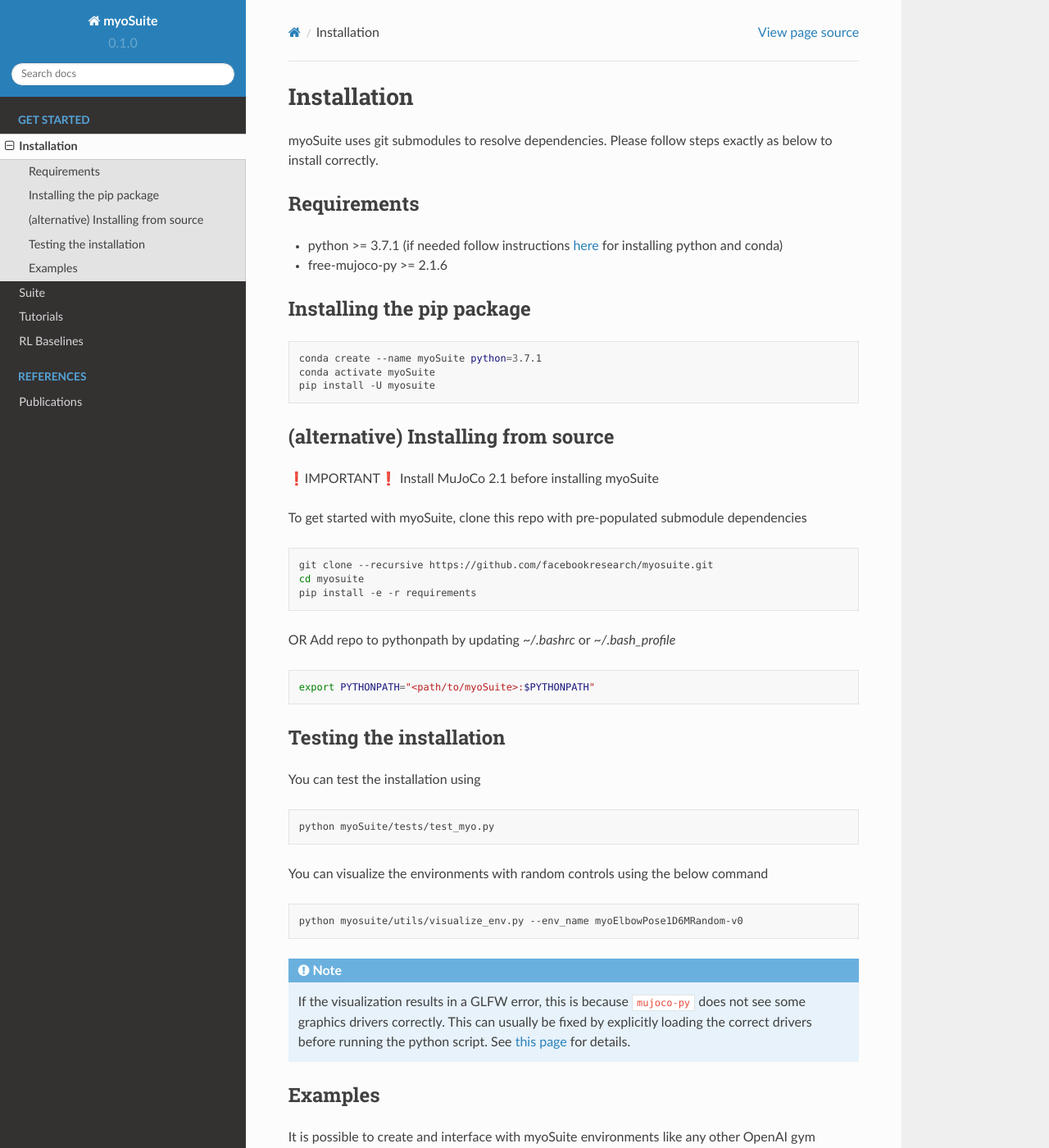
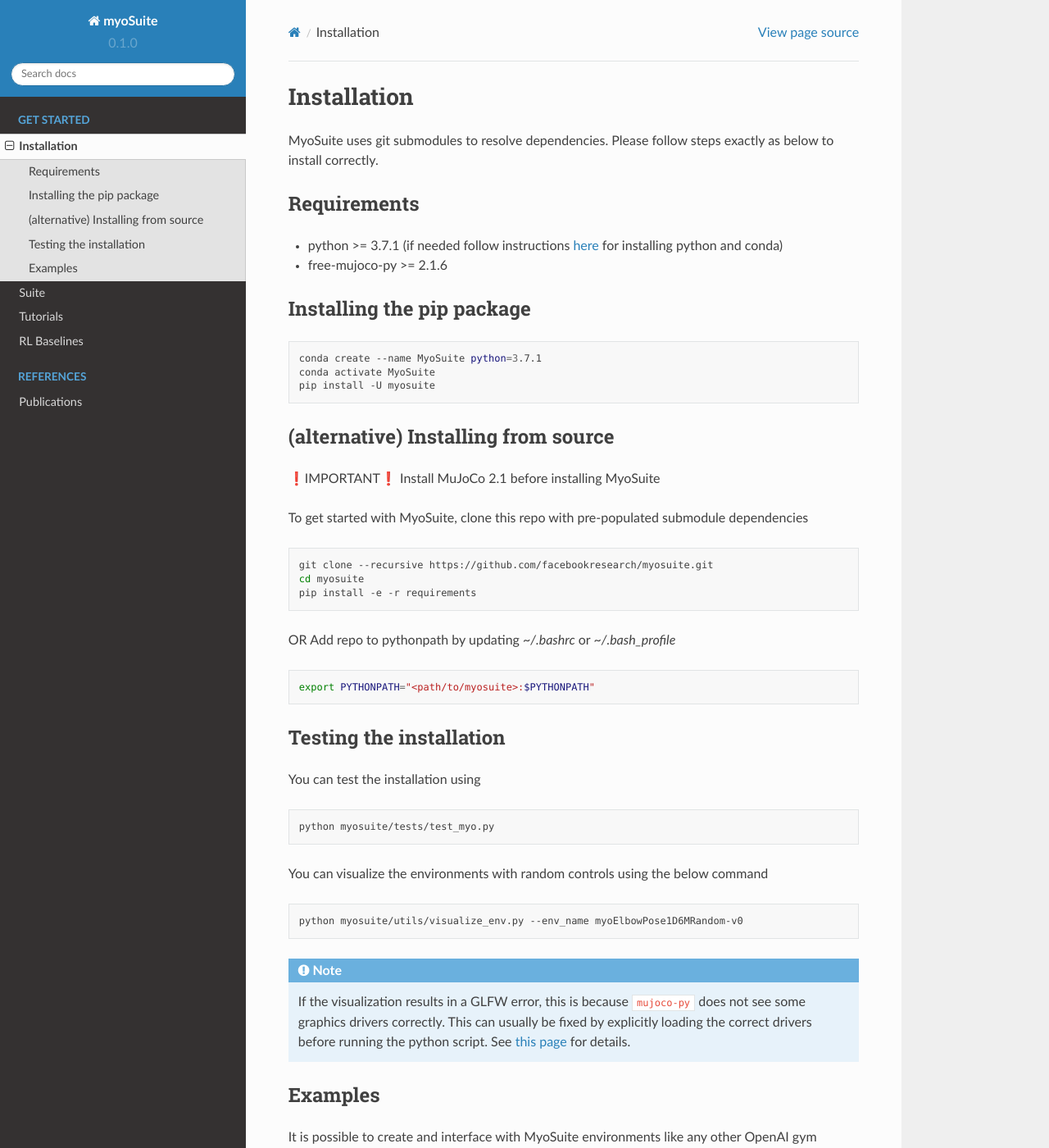
Before and after one commit to MyoHub/myosuite, a Sphinx documentation site: the page built from docs/source/install.rst, in a window 1280 px wide and 1400 px high. Shown: the whole window at 82% size. Built offline with Sphinx 7.4.7 and the Read the Docs theme 2.0.0, drawn with Linux system fonts in a browser that asks for light colours; some of the changed text lies outside the part shown.

```diff
--- a/docs/source/baselines.rst
+++ b/docs/source/baselines.rst
@@ -7,13 +7,13 @@ RL Baselines
 Installation
 ~~~~~~~~~~~~
 
-1. We use `mjrl <https://github.com/aravindr93/mjrl>`_ for our baselines. Please install it with ``python -m pip install git+https://github.com/aravindr93/mjrl.git``
+1. We use `mjrl <https://github.com/aravindr93/mjrl>`_ and PyTorch for our baselines. Please install it with ``python -m pip install git+https://github.com/aravindr93/mjrl.git``
 2. install hydra ``pip install hydra-core --upgrade``
 3. install `submitit <https://github.com/facebookincubator/submitit>`_ launcher hydra plugin to launch jobs on cluster/ local ``pip install hydra-submitit-launcher --upgrade``
 
 .. code-block:: bash
 
-    pip install git+https://github.com/aravindr93/mjrl.git
+    pip install tabulate matplotlib torch git+https://github.com/aravindr93/mjrl.git
     pip install hydra-core --upgrade
     pip install hydra-submitit-launcher --upgrade
     pip install submitit
--- a/docs/source/index.rst
+++ b/docs/source/index.rst
@@ -1,7 +1,7 @@
 Welcome to myoSuite's documentation!
 =====================================
 
-**myoSuite**  is a collection of musculoskeletal environments and tasks simulated with the `MuJoCo <http://www.mujoco.org/>`_ physics engine and wrapped in the OpenAI ``gym`` API to enable the application of Machine Learning to bio-mechanic control problems
+**MyoSuite**  is a collection of musculoskeletal environments and tasks simulated with the `MuJoCo <http://www.mujoco.org/>`_ physics engine and wrapped in the OpenAI ``gym`` API to enable the application of Machine Learning to bio-mechanic control problems
 
 .. note::
 
--- a/docs/source/install.rst
+++ b/docs/source/install.rst
@@ -3,7 +3,7 @@ Installation
 
 .. _installation:
 
-myoSuite uses git submodules to resolve dependencies.
+MyoSuite uses git submodules to resolve dependencies.
 Please follow steps exactly as below to install correctly.
 
 Requirements
@@ -17,16 +17,16 @@ Installing the pip package
 
 .. code-block:: bash
 
-   conda create --name myoSuite python=3.7.1
-   conda activate myoSuite
+   conda create --name MyoSuite python=3.7.1
+   conda activate MyoSuite
    pip install -U myosuite
 
 
 (alternative) Installing from source
 ~~~~~~~~~~~~~~~~~~~~~~~~~~~~~~~~~~~~~~~~
-❗IMPORTANT❗ Install MuJoCo 2.1 before installing myoSuite
+❗IMPORTANT❗ Install MuJoCo 2.1 before installing MyoSuite
 
-To get started with myoSuite, clone this repo with pre-populated submodule dependencies
+To get started with MyoSuite, clone this repo with pre-populated submodule dependencies
 
 .. code-block:: bash
 
@@ -38,7 +38,7 @@ OR Add repo to pythonpath by updating `~/.bashrc` or `~/.bash_profile`
 
 .. code-block:: bash
 
-   export PYTHONPATH="<path/to/myoSuite>:$PYTHONPATH"
+   export PYTHONPATH="<path/to/myosuite>:$PYTHONPATH"
 
 Testing the installation
 ~~~~~~~~~~~~~~~~~~~~~~~~
@@ -47,7 +47,7 @@ You can test the installation using
 
 .. code-block:: bash
 
-   python myoSuite/tests/test_myo.py
+   python myosuite/tests/test_myo.py
 
 You can visualize the environments with random controls using the below command
 
@@ -63,7 +63,7 @@ You can visualize the environments with random controls using the below command
 Examples
 ~~~~~~~~~
 
-It is possible to create and interface with myoSuite environments like any other OpenAI gym environments.
+It is possible to create and interface with MyoSuite environments like any other OpenAI gym environments.
 For example, to use the ``myoElbowPose1D6MRandom-v0`` environment it is possible simply to run:
 
 .. code-block:: python
--- a/docs/source/publications.rst
+++ b/docs/source/publications.rst
@@ -2,4 +2,4 @@ Publications
 ============
 
 
-* Huawei Wang*, Vittorio Caggiano*, Guillaume Durandau, Massimo Sartori, Vikash Kumar,	`AdeptSim: A fast and physiologically realistic simulation framework for musculoskeletal and exoskeletal studies`, 2022 IEEE International Conference on Robotics and Automation (ICRA).
+* Huawei Wang*, Vittorio Caggiano*, Guillaume Durandau, Massimo Sartori, Vikash Kumar,	`MyoSuite: A fast and physiologically realistic simulation framework for musculoskeletal and exoskeletal studies`, 2022 IEEE International Conference on Robotics and Automation (ICRA).
```
